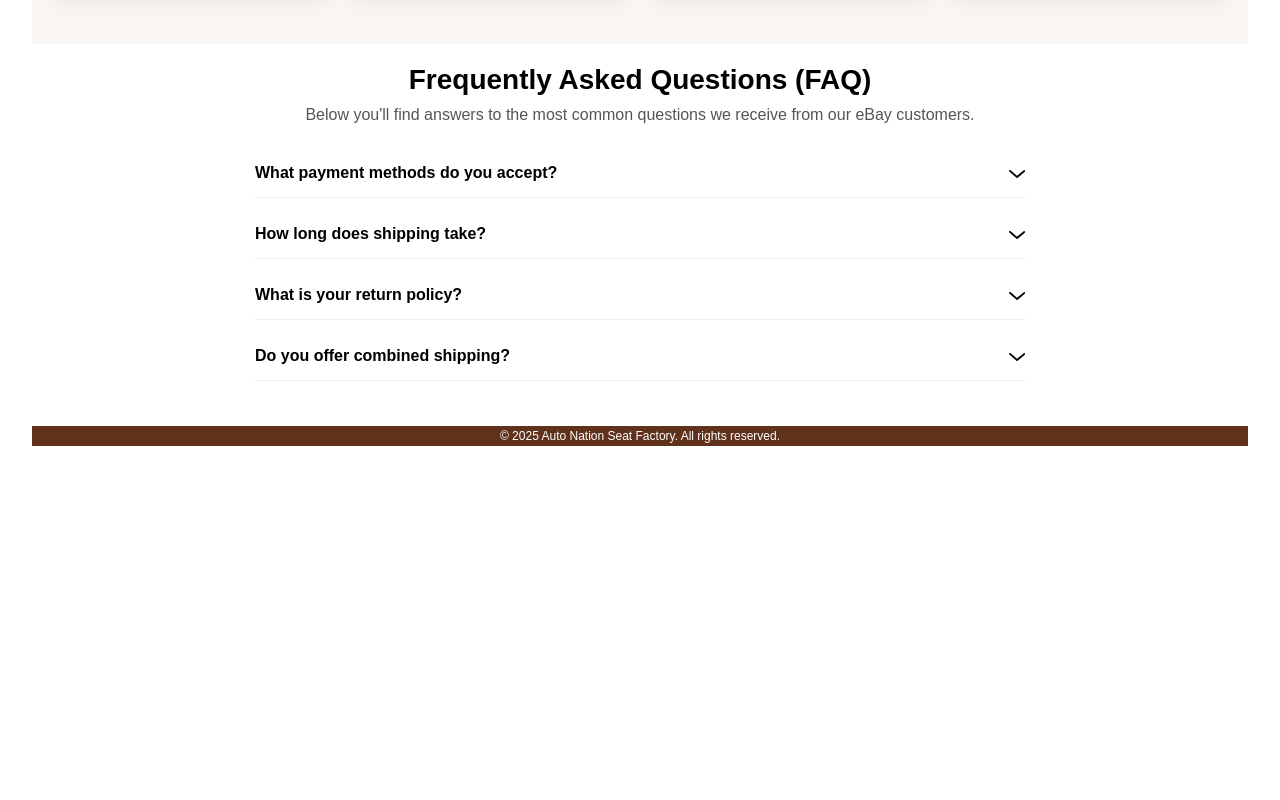
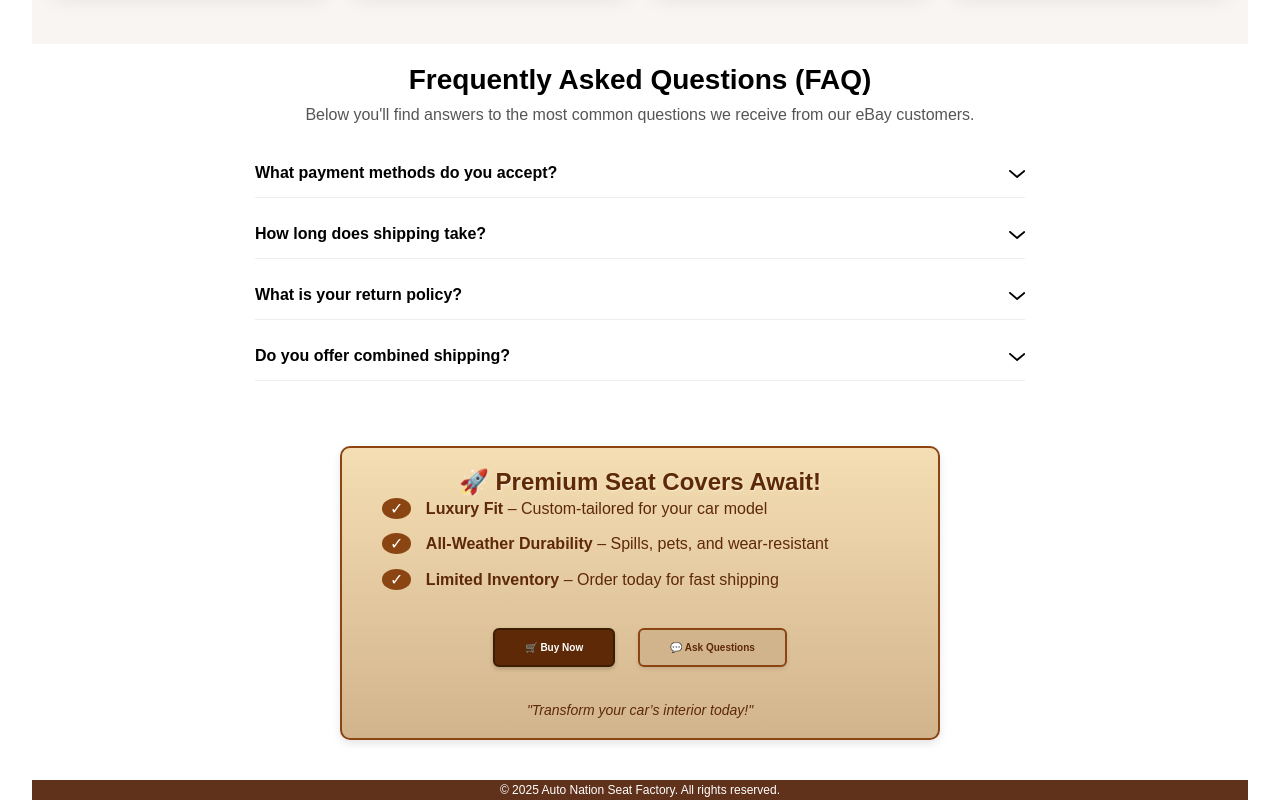
Before and after one commit to amanda-taheri/ebay_template, a website: page index.html in a window 1280 px wide. Shown: the part 783-1583 px from the top of the page. Before the commit the page ends 1229 px from the top, so only its background shows below. Drawn offline with Linux system fonts and the light colour scheme.

Commit message:
CTA added

```diff
--- a/index.html
+++ b/index.html
@@ -210,9 +210,19 @@
      </section>
     <!-- */contact --------------------------------------------------------------------------------------->
     <!-- *cta --------------------------------------------------------------------------------------->
-     <section class="cta__container">
-
-     </section>
+    <div class="seat-cover-cta" style="font-family: Arial, sans-serif; max-width: 600px; margin: 0 auto; border: 2px solid #8B4513; padding: 20px; border-radius: 10px; background: linear-gradient(to bottom, #F5DEB3, #D2B48C); text-align: center; box-shadow: 0 4px 8px rgba(0,0,0,0.1); margin-bottom: 4rem;  margin-top: 2rem;">
+      <h2 style="color: #5D2906; font-size: 24px; margin-top: 0; text-shadow: 1px 1px 2px rgba(255,255,255,0.5);">🚀 Premium Seat Covers Await!</h2>
+      <ul style="text-align: left; padding-left: 20px; color: #5D2906; font-size: 16px; line-height: 1.6; list-style-type: none;">
+          <li style="margin-bottom: 10px;"><span style="background-color: #8B4513; color: white; padding: 2px 8px; border-radius: 50%; margin-right: 10px;">✓</span> <strong>Luxury Fit</strong> – Custom-tailored for your car model</li>
+          <li style="margin-bottom: 10px;"><span style="background-color: #8B4513; color: white; padding: 2px 8px; border-radius: 50%; margin-right: 10px;">✓</span> <strong>All-Weather Durability</strong> – Spills, pets, and wear-resistant</li>
+          <li style="margin-bottom: 10px;"><span style="background-color: #8B4513; color: white; padding: 2px 8px; border-radius: 50%; margin-right: 10px;">✓</span> <strong>Limited Inventory</strong> – Order today for fast shipping</li>
+      </ul>
+      <div class="cta-buttons" style="margin: 25px 0;">
+          <a href="#BuyItNow" style="display: inline-block; background-color: #5D2906; color: white; padding: 12px 30px; text-decoration: none; border-radius: 6px; font-weight: bold; margin: 10px; border: 2px solid #3D1D02; box-shadow: 0 2px 4px rgba(0,0,0,0.2);">🛒 Buy Now</a>
+          <a href="#Contact" style="display: inline-block; background-color: #D2B48C; color: #5D2906; padding: 12px 30px; text-decoration: none; border-radius: 6px; font-weight: bold; margin: 10px; border: 2px solid #8B4513; box-shadow: 0 2px 4px rgba(0,0,0,0.1);">💬 Ask Questions</a>
+      </div>
+      <p style="font-size: 14px; color: #5D2906; margin-bottom: 0; font-style: italic;">"Transform your car’s interior today!"</p>
+    </div>
     <!-- */cta --------------------------------------------------------------------------------------->
     <!-- !footer ------------------------------------------------------------------------------------>
      <footer class="footer__container">
```
